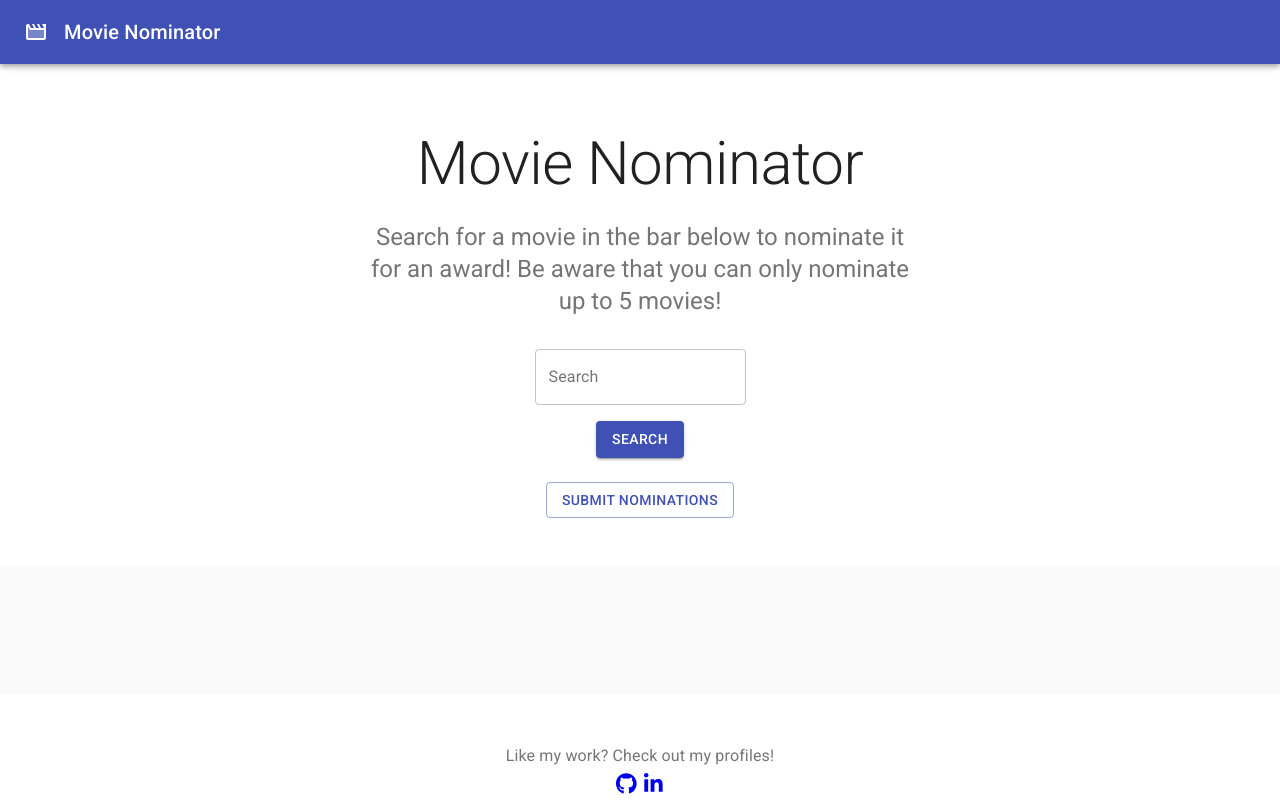
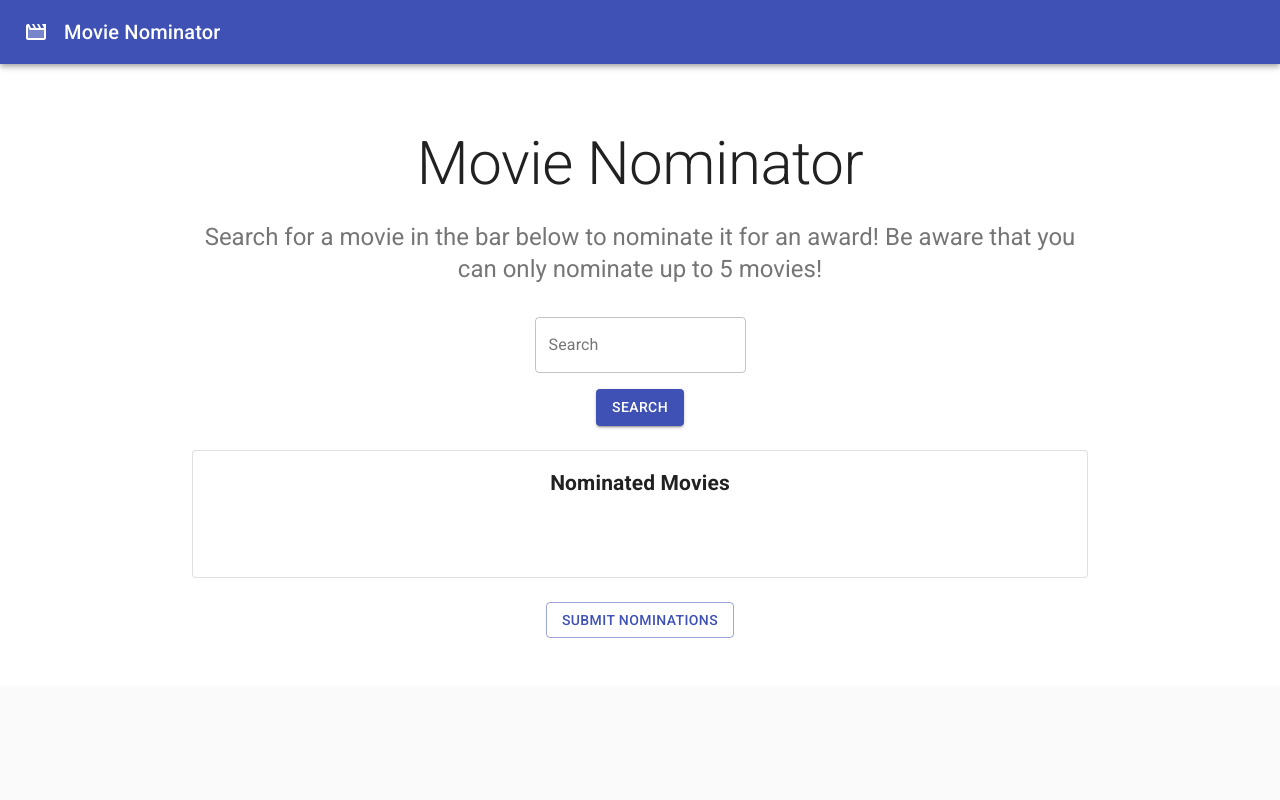
Before and after one commit to adamkeyser45/movie-nominator, a React (Create React App) app: page / in a window 1280 px wide. Shown: the top 800 px of the page. Built offline with nearby package versions, Linux system fonts and the light colour scheme.

Commit message:
made space for nominated movies

```diff
--- a/src/components/Main/index.js
+++ b/src/components/Main/index.js
@@ -4,6 +4,7 @@ import Button from '@material-ui/core/Button';
 import CssBaseline from '@material-ui/core/CssBaseline';
 import Grid from '@material-ui/core/Grid';
 import MovieCreationTwoToneIcon from '@material-ui/icons/MovieCreationTwoTone';
+import Paper from '@material-ui/core/Paper';
 import TextField from '@material-ui/core/TextField';
 import Toolbar from '@material-ui/core/Toolbar';
 import Typography from '@material-ui/core/Typography';
@@ -51,9 +52,14 @@ const useStyles = makeStyles((theme) => ({
     backgroundColor: theme.palette.background.paper,
     padding: theme.spacing(6),
   },
+  paperStyle: {
+    margin: theme.spacing(1),
+
+    height: theme.spacing(16),
+  }
 }));
 
-export default function Album() {
+export default function Main() {
     const classes = useStyles();
     const [formState, setFormState] = useState({ searchQuery: '' });
     const { searchQuery } = formState;
@@ -66,39 +72,19 @@ export default function Album() {
         setFormState({...formState, searchQuery: e.target.value })
     }
 
-    // function createMovieCards(data) {
-    //     const searchResults = data.Search;
-
-    //     let movieCards = [];
-
-    //     searchResults.forEach(function (result) {
-    //         const card = {title: "", year: "", poster: ""};
-
-    //         card.title = result.Title;
-    //         card.year = result.Year;
-    //         card.poster = result.Poster;
-
-    //         movieCards.push(card);
-    //     })
-
-    //     movieCardList = movieCards;
-    // }
-
     function searchForMovies(e) {
         e.preventDefault();
-        const apiUrl = "http://www.omdbapi.com/?s=" + formState.searchQuery + "&apikey=bf93edb6";
+        const apiUrl = "http://www.omdbapi.com/?s=" + formState.searchQuery + "&type=movie&apikey=bf93edb6";
 
         fetch(apiUrl).then(function (response) {
             if (response.ok) {
                 response.json().then(function (data) {
-                    // console.log(data.Search);
                     setResultState({...resultState, result: data.Search })
                 });
             } else {
                 alert("Error: " + response.statusText);
             };
         });
-
     }
 
     return (
@@ -112,10 +98,10 @@ export default function Album() {
                     </Typography>
                 </Toolbar>
             </AppBar>
+            {/* Hero unit */}
             <main>
-        {/* Hero unit */}
                 <div className={classes.heroContent}>
-          <Container maxWidth="sm">
+                <Container maxWidth="md">
                     <Typography component="h1" variant="h2" align="center" color="textPrimary" gutterBottom>
                         Movie Nominator
                     </Typography>
@@ -140,20 +126,29 @@ export default function Album() {
                                     </Grid>
                                 </form>
                             </Grid>
-                <Grid item>
+                        </Grid>
+                        {/* Nomination Box */}
+                        <Grid container spacing={2} justify="center">
+                            <Grid item xs={12}>
+                                <Paper maxWidth="lg" variant="outlined" className={classes.paperStyle}>
+                                    <h2>Nominated Movies</h2>
+                                </Paper>
+                            </Grid>
+                            <Grid item xs={12}>
                                 <Button variant="outlined" color="primary">
                                     Submit Nominations
                                 </Button>
                             </Grid>
                         </Grid>
+                        {/* End Nomination Box */}
                     </div>
                 </Container>
                 </div>
         <Container className={classes.cardGrid} maxWidth="md">
-          {/* End hero unit */}
             <CardList result={resultState.result}/>
         </Container>
             </main>
+            {/* End hero unit */}
             {/* Footer */}
             <footer className={classes.footer}>
                 <Typography variant="subtitle1" align="center" color="textSecondary" component="p">
```
Also changed, not shown: src/components/CardList/index.js (indentation only). Lines whose indentation alone changed are shown as unchanged.
